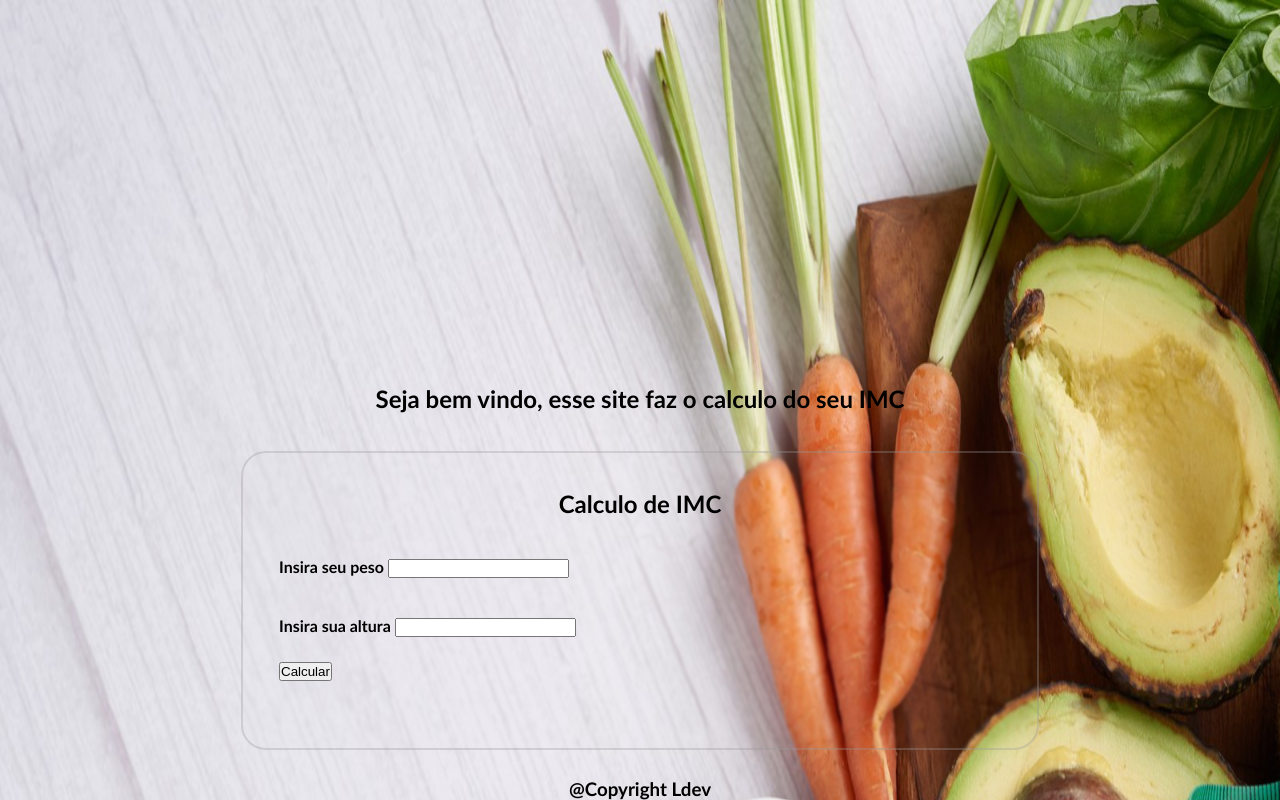
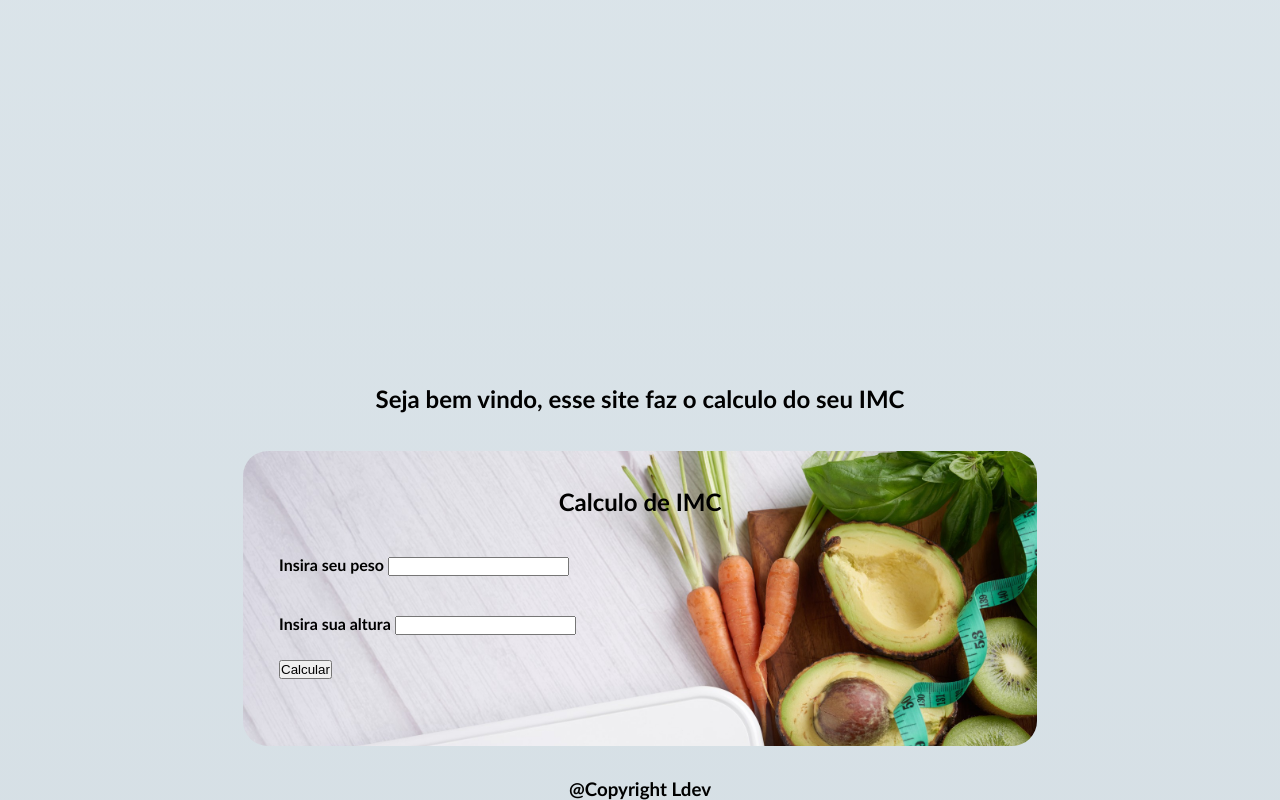
Before and after one commit to LuccasDutraF/Calculadora-de-IMC, a plain HTML site: page index.html in a window 1280 px wide. Drawn offline with Linux system fonts and the light colour scheme.

Commit message:
Atualização de estilo

```diff
--- a/index.css
+++ b/index.css
@@ -5,11 +5,12 @@
 
 body{
     font-family:'Gill Sans', 'Gill Sans MT', Calibri, 'Trebuchet MS', sans-serif;
-    background-image: url('balança.jpg');
+    background-image: linear-gradient(to top, #cfd9df 0%, #e2ebf0 100%);
     background-repeat: no-repeat;
-    background-position: top;
-    background-size: 100% 220%;
+    background-position: center;
+    background-size: 100% 500%;
 }
+
 
 header{
     width: 100%;
@@ -27,10 +28,10 @@ header{
 
 #container{
     width: 25%;
-    border: solid 2px rgb(152 152 152 / 32%);
-    backdrop-filter: blur(1px);
     border-radius: 25px;
     padding: 1%;
+    background-image: url(balança.jpg);
+    background-size: cover;
 }
 
 #calculo-titulo{
--- a/index.js
+++ b/index.js
@@ -6,7 +6,7 @@ function Calcular() {
     var altura1 = Number(altura.value)
     var imc = peso1 / (altura1*altura1)
 
-    res.innerHTML = (`O seu <strong>IMC</strong> ficou em ${imc}`)
+    res.innerHTML = (`<strong>O seu IMC ficou em ${imc}</strong>`)
 
 if(peso.value.length == 0){
      res.innerHTML = ("<strong>[ERRO] Preencha os campos corretamente</strong>")
--- a/responsividade-1.css
+++ b/responsividade-1.css
@@ -5,11 +5,6 @@
 
 body{
     font-family:'Gill Sans', 'Gill Sans MT', Calibri, 'Trebuchet MS', sans-serif;
-    background-image: url('balança.jpg');
-    background-repeat: no-repeat;
-    background-position: top;
-    background-size: 125% 240%;
-
 }
 
 header{
@@ -28,10 +23,8 @@ header{
 
 #container{
     width: 45%;
-    border: solid 2px rgb(152 152 152 / 32%);
-    backdrop-filter: blur(1px);
-    border-radius: 25px;
     padding: 1%;
+    background-size: cover;
 }
 
 #calculo-titulo{
--- a/responsividade-2.css
+++ b/responsividade-2.css
@@ -5,10 +5,6 @@
 
 body{
     font-family:'Gill Sans', 'Gill Sans MT', Calibri, 'Trebuchet MS', sans-serif;
-    background-image: url('balança.jpg');
-    background-repeat: no-repeat;
-    background-position: top;
-    background-size: 145% 270%;
 
 }
 
@@ -33,10 +29,8 @@ header{
 
 #container{
     width: 60%;
-    border: solid 2px rgb(152 152 152 / 32%);
-    backdrop-filter: blur(1px);
-    border-radius: 25px;
     padding: 1%;
+    background-size: cover;
 }
 
 #calculo-titulo{
--- a/responsividade-4.css
+++ b/responsividade-4.css
@@ -5,10 +5,6 @@
 
 body{
     font-family:'Gill Sans', 'Gill Sans MT', Calibri, 'Trebuchet MS', sans-serif;
-    background-image: url('balança.jpg');
-    background-repeat: no-repeat;
-    background-position: top;
-    background-size: 100% 220%;
 }
 
 header{
@@ -27,10 +23,8 @@ header{
 
 #container{
     width: 25%;
-    border: solid 2px rgb(152 152 152 / 32%);
-    backdrop-filter: blur(1px);
-    border-radius: 25px;
     padding: 1%;
+    background-size: cover;
 }
 
 #calculo-titulo{
--- a/responsividade-mobile-3.css
+++ b/responsividade-mobile-3.css
@@ -5,10 +5,6 @@
 
 body{
     font-family: 'Gill Sans', 'Gill Sans MT', Calibri, 'Trebuchet MS', sans-serif;
-    background-image: url(balança.jpg);
-    background-repeat: no-repeat;
-    background-position: top;
-    background-size: 125% 240%;
 
 }
 
@@ -33,10 +29,8 @@ header{
 
 #container{
     width: 60%;
-    border: solid 2px rgb(152 152 152 / 32%);
-    backdrop-filter: blur(1px);
-    border-radius: 25px;
     padding: 1%;
+    background-size: cover;
 }
 
 #calculo-titulo{
```
